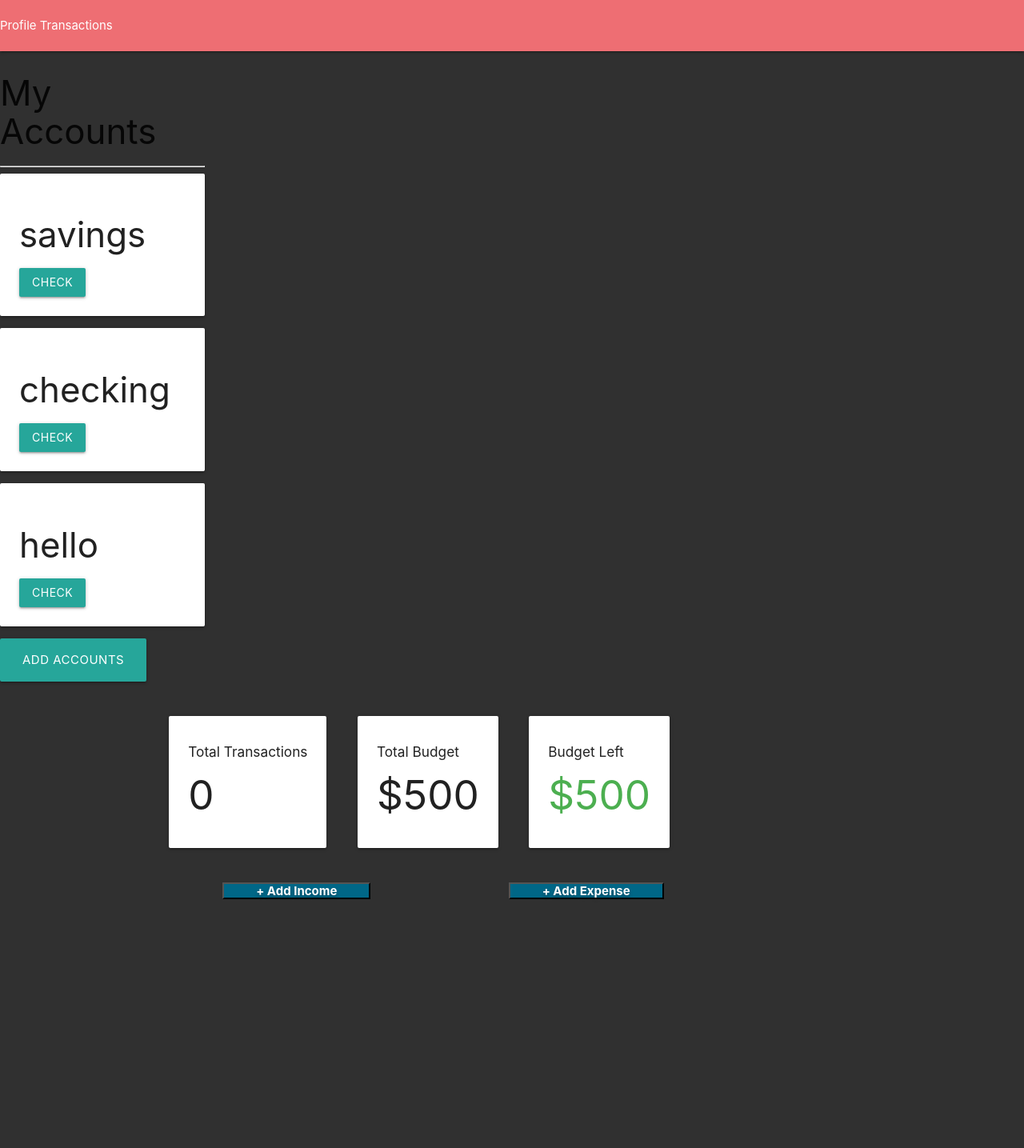
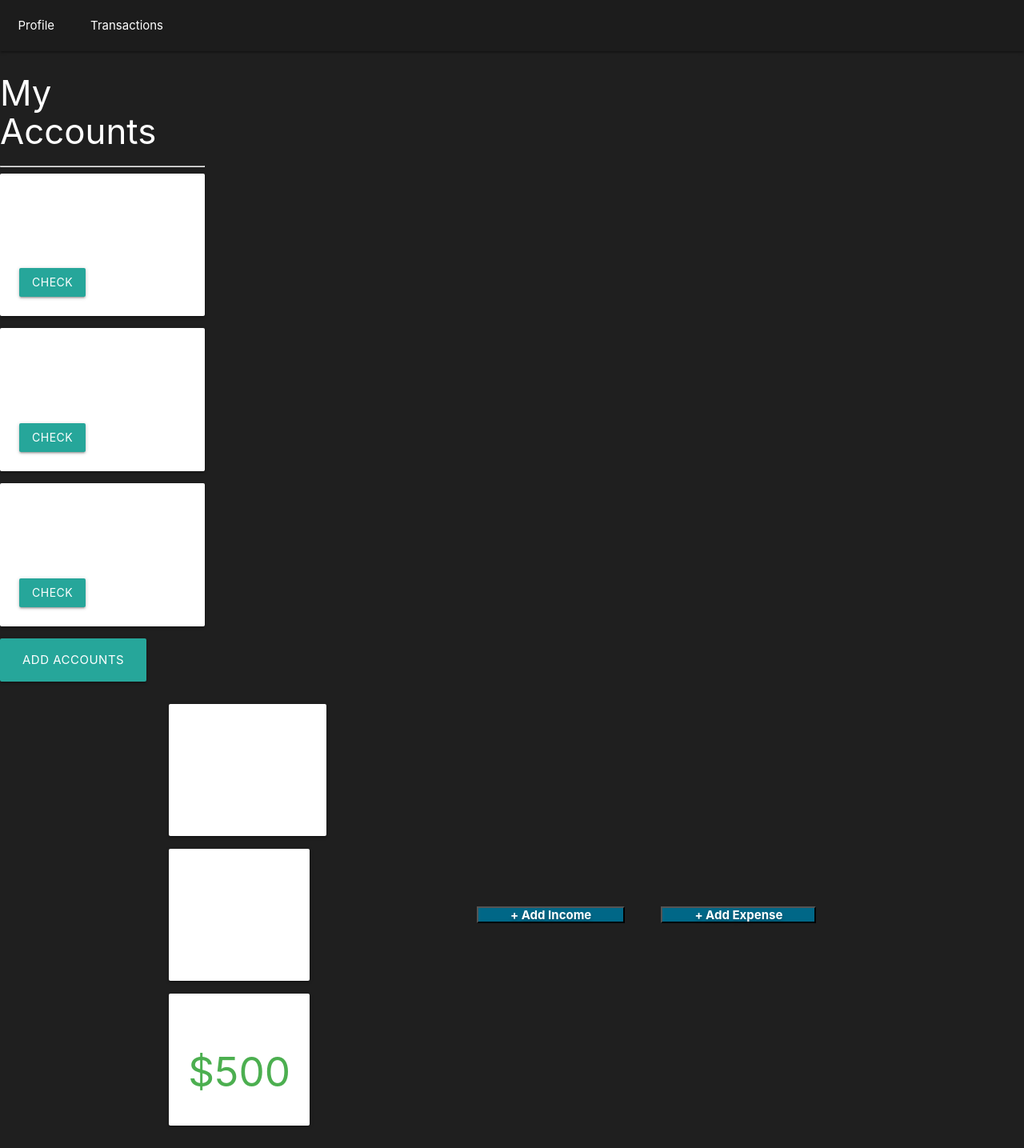
Before and after one commit to bestepha83/Budgeting-App, a Django app: a page that uses budget/templates/budget/header.html in a window 1280 px wide. Shown: the whole page at 80% size. Before the commit the page ends 1124 px from the top, so only its background shows below. Run offline with Django 3.2, Linux system fonts and the light colour scheme; data comes from the database, SQL or seed files in the repository.

Commit message:
styling changes p2

```diff
--- a/budget/static/css/styles.css
+++ b/budget/static/css/styles.css
@@ -6,7 +6,9 @@
 
 html {
     font-family: 'Segoe UI', Tahoma, Geneva, Verdana, sans-serif;
-    background-color:rgb(48, 48, 48);
+    background-color:rgb(31, 31, 31);
+}
+body {
     color: white;
 }
 
@@ -16,9 +18,13 @@
 
 /* Navigation */
 
-nav {
+.nav-dec {
     display: flex;
-    background-color:rgb(34, 34, 34);
+    background-color:rgb(28, 28, 28);
+}
+
+.nav-dec a {
+    margin: 0 1.5rem;
 }
 
 .left-nav {
@@ -26,6 +32,9 @@
 }
 
 .w80 {
+    display: flex;
+    justify-content: right;
+    align-items: center;
     width: 80%;
 }
 
@@ -44,7 +53,9 @@
 /* Accounts */
 
 
-
+.card {
+    background-color:rgb(28, 28, 28);
+}
 
 
 .section-stats .card-panel {
--- a/budget/templates/budget/header.html
+++ b/budget/templates/budget/header.html
@@ -2,7 +2,7 @@
 {% block content %}
 
 
-<nav>
+<nav class = "nav-dec">
     <a href="{% url 'profile' project.slug %}">Profile</a>
     <a href="{% url 'transactions' project.slug %}">Transactions</a>
 </nav>
--- a/budget/templates/budget/transactions.html
+++ b/budget/templates/budget/transactions.html
@@ -3,22 +3,22 @@
 {% include "./header.html" %}
 
 <div class = "container w80">
-    <section class="section section-stats">
+    <section class="section-stats">
         <div class = "row">
             <div class = "col">
-                <div class = "card-panel">
+                <div class = "card-panel card">
                     <h6 class = "bold">Total Transactions</h6>
                     <h1 class = "bold">{{ project.total_transactions }}</h1>
                 </div>
             </div>
             <div class = "col">
-                <div class = "card-panel">
+                <div class = "card-panel card">
                     <h6 class = "bold">Total Budget</h6>
                     <h1 class = "bold">${{ project.budget }}</h1>
                 </div>
             </div>
             <div class = "col">
-                <div class = "card-panel">
+                <div class = "card-panel card">
                     <h6 class = "bold">Budget Left</h6>
                     {% if project.budget_left > 0 %}
                         <h1 class = "bold green-text">${{ project.budget_left }}</h1>
@@ -40,7 +40,7 @@
         <ul class="z-depth-1">
             {% for expense in expense_list %}
             <li>
-                <div class="card-panel expense">
+                <div class="card-panel expense card">
                     <div class="row">
                         <div class="col 16">
                             <span class="title">{{ expense.title }}</span>
@@ -60,7 +60,7 @@
             {% endfor %}
             {% for income in income_list %}
             <li>
-                <div class="card-panel income">
+                <div class="card-panel income card">
                     <div class="row">
                         <div class="col 16">
                             <span class="title">{{ income.title }}</span>
```
Also changed, not shown: budget/templates/budget/profile.html (+4 -4 lines).
